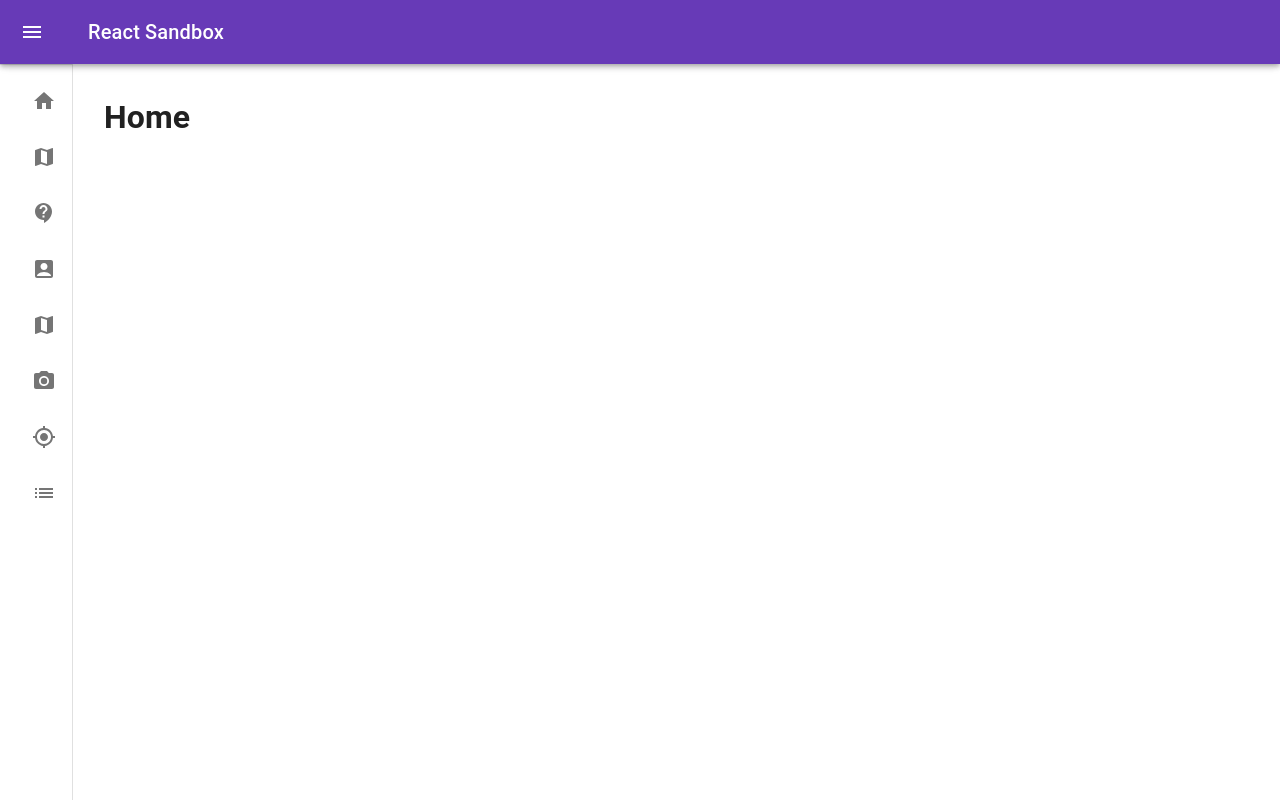
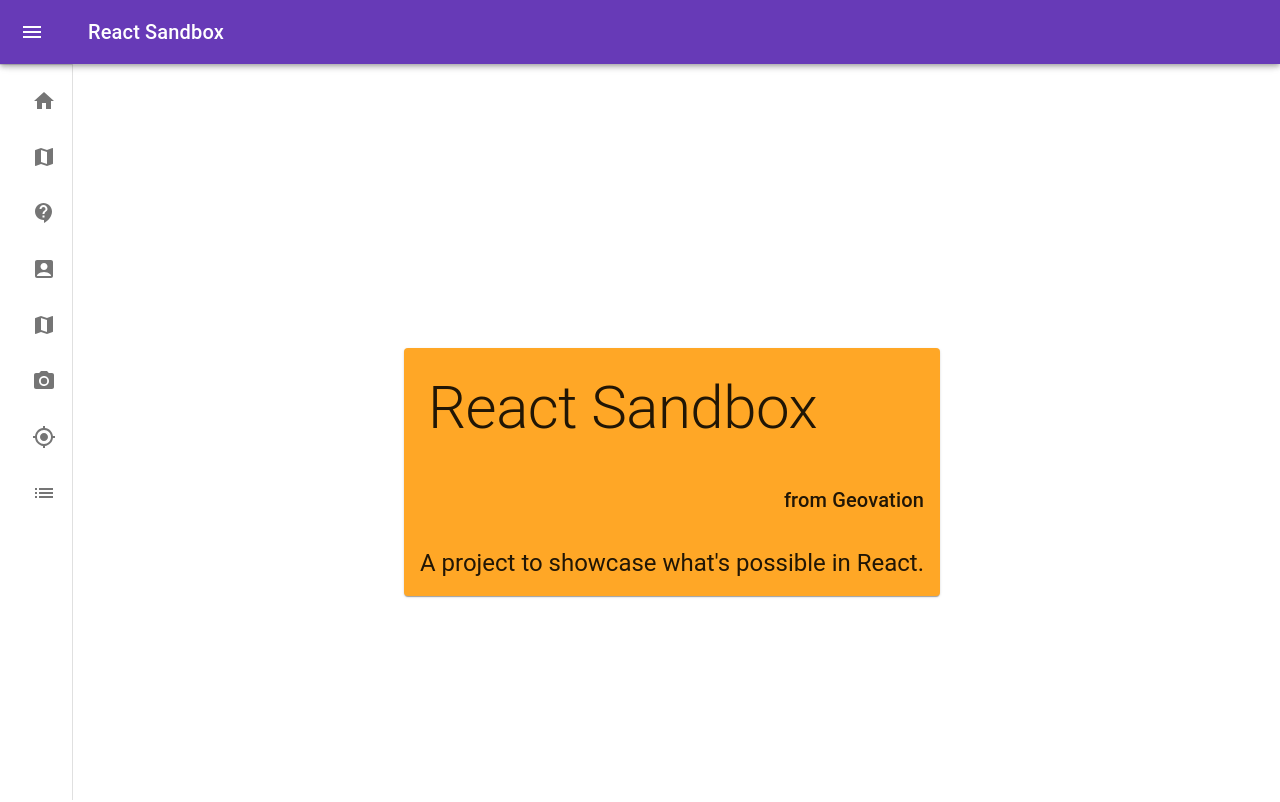
Before and after one commit to Geovation/react-sandbox, a Next.js app: page / in a window 1280 px wide. Shown: the top 802 px of the page. Built offline with nearby package versions, Linux system fonts and the light colour scheme.

Commit message:
update home page

```diff
--- a/pages/index.js
+++ b/pages/index.js
@@ -1,11 +1,40 @@
 import * as React from "react";
-import Box from "@mui/material/Box";
-import Container from "@mui/material/Container";
+import { Grid, Typography, Card, Box } from "@mui/material";
 
 export default function Home() {
   return (
     <React.Fragment>
-      <h1>Home</h1>
+      <Grid
+        container
+        direction="column"
+        justifyContent="center"
+        alignItems="center"
+        style={{ minHeight: "100vh" }}
+      >
+        <Card style={{ backgroundColor: "#ffa726", margin: "20px" }}>
+          <Grid item p={1}>
+            <Box p={2}>
+              <Typography variant="h2">React Sandbox</Typography>
+            </Box>
+          </Grid>
+
+          <Grid item container justifyContent="flex-end">
+            <Grid item>
+              <Box p={2}>
+                <Typography variant="h6">from Geovation</Typography>
+              </Box>
+            </Grid>
+          </Grid>
+
+          <Grid item>
+            <Box p={2}>
+              <Typography variant="h5">
+                A project to showcase what's possible in React.
+              </Typography>
+            </Box>
+          </Grid>
+        </Card>
+      </Grid>
     </React.Fragment>
   );
 }
```
